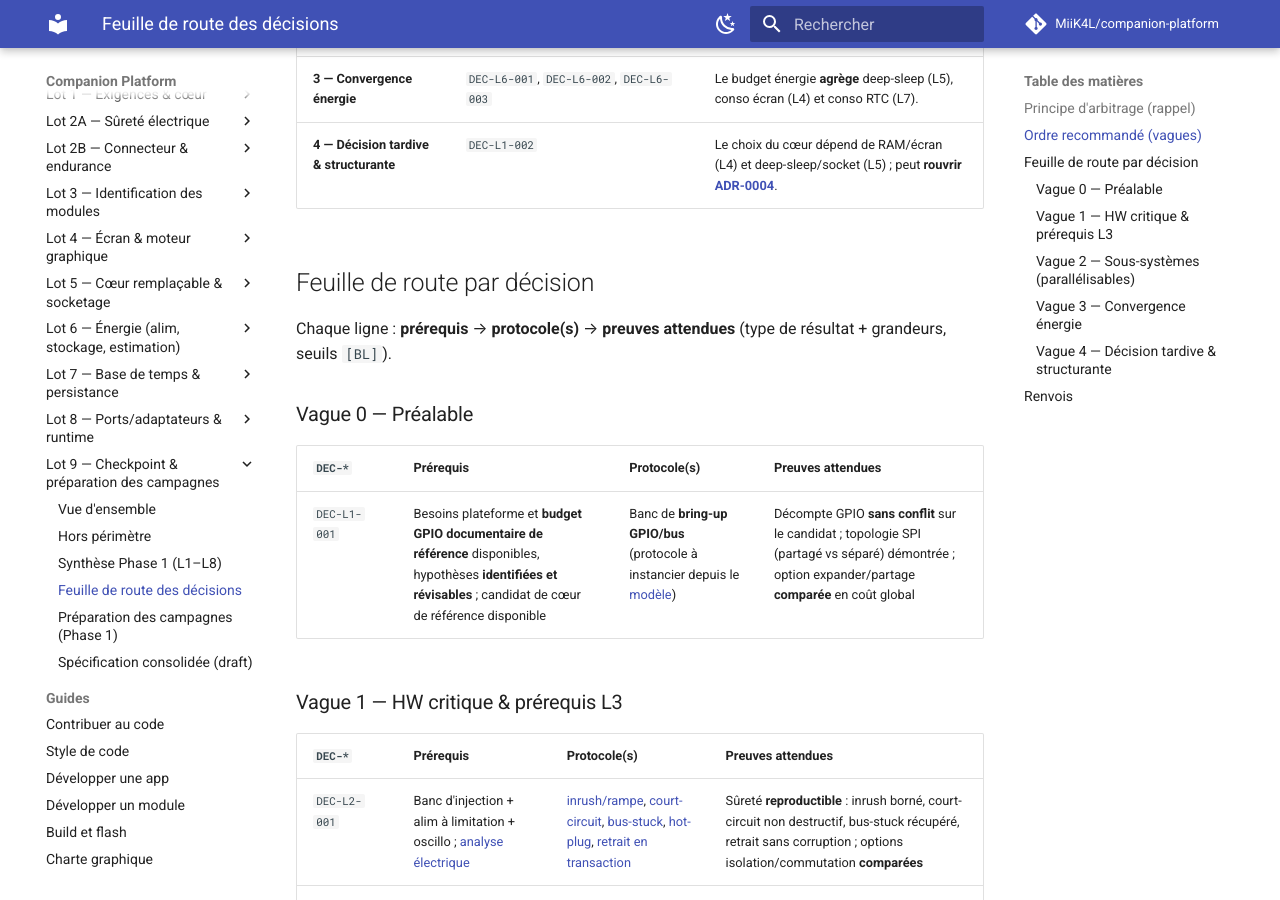
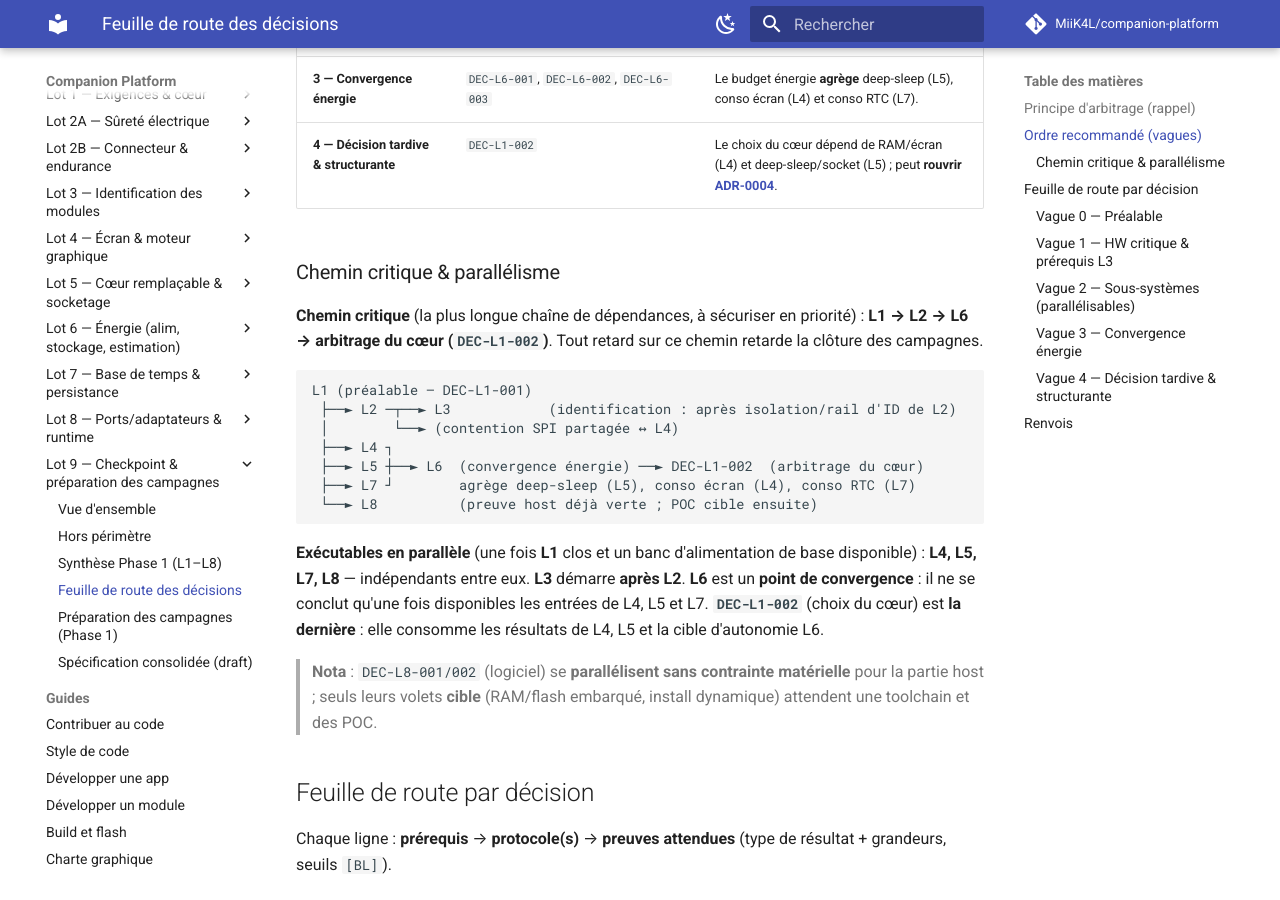
Before and after one commit to MiiK4L/companion-platform, an MkDocs documentation site: the page built from docs/phase-1/lot-9/decision-roadmap.md, in a window 1280 px wide and 900 px high, scrolled down 929 px. Built offline with MkDocs 1.6.1 and Material for MkDocs 9.7.7, drawn with Linux system fonts in a browser that asks for light colours; comment, search, counter and statistics services are not loaded.

Commit message:
docs(lot-9): roadmap — chemin critique et parallélisme
Point 3 : ajoute une section « Chemin critique & parallélisme » avec un
diagramme d'arbre des dépendances entre lots, identifie le chemin critique
(L1 -> L2 -> L6 -> arbitrage du cœur) et les décisions exécutables en
parallèle (L4, L5, L7, L8 après L1 ; L3 après L2 ; L6 = convergence).

````diff
--- a/docs/phase-1/lot-9/decision-roadmap.md
+++ b/docs/phase-1/lot-9/decision-roadmap.md
@@ -34,6 +34,32 @@ fois L1 clos et un banc d'alimentation de base disponible.
 | **2 — Sous-systèmes (parallèles)** | `DEC-L3-001/002`, `DEC-L4-001/002`, `DEC-L5-001`, `DEC-L7-001/002`, `DEC-L8-001/002` | Indépendants entre eux une fois L1/L2 disponibles ; L3 démarre après L2 (isolation/rail d'ID). |
 | **3 — Convergence énergie** | `DEC-L6-001`, `DEC-L6-002`, `DEC-L6-003` | Le budget énergie **agrège** deep-sleep (L5), conso écran (L4) et conso RTC (L7). |
 | **4 — Décision tardive & structurante** | `DEC-L1-002` | Le choix du cœur dépend de RAM/écran (L4) et deep-sleep/socket (L5) ; peut **rouvrir [ADR-0004](../../adr/0004-coeur-de-calcul-socket.md)**. |
+
+### Chemin critique & parallélisme
+
+**Chemin critique** (la plus longue chaîne de dépendances, à sécuriser en
+priorité) : **L1 → L2 → L6 → arbitrage du cœur (`DEC-L1-002`)**. Tout retard sur
+ce chemin retarde la clôture des campagnes.
+
+```text
+L1 (préalable — DEC-L1-001)
+ ├──► L2 ─┬──► L3            (identification : après isolation/rail d'ID de L2)
+ │        └──► (contention SPI partagée ↔ L4)
+ ├──► L4 ┐
+ ├──► L5 ┼──► L6  (convergence énergie) ──► DEC-L1-002  (arbitrage du cœur)
+ ├──► L7 ┘        agrège deep-sleep (L5), conso écran (L4), conso RTC (L7)
+ └──► L8          (preuve host déjà verte ; POC cible ensuite)
+```
+
+**Exécutables en parallèle** (une fois **L1** clos et un banc d'alimentation de
+base disponible) : **L4, L5, L7, L8** — indépendants entre eux. **L3** démarre
+**après L2**. **L6** est un **point de convergence** : il ne se conclut qu'une
+fois disponibles les entrées de L4, L5 et L7. **`DEC-L1-002`** (choix du cœur) est
+**la dernière** : elle consomme les résultats de L4, L5 et la cible d'autonomie L6.
+
+> **Nota** : `DEC-L8-001/002` (logiciel) se **parallélisent sans contrainte
+> matérielle** pour la partie host ; seuls leurs volets **cible** (RAM/flash
+> embarqué, install dynamique) attendent une toolchain et des POC.
 
 ## Feuille de route par décision
 
````
